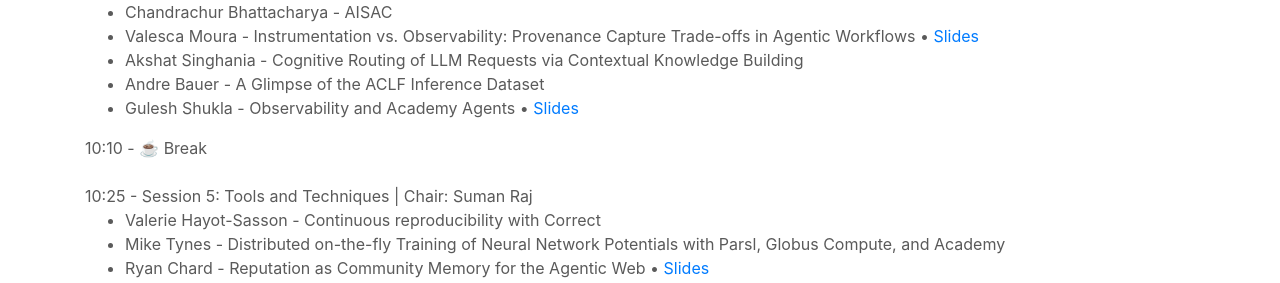
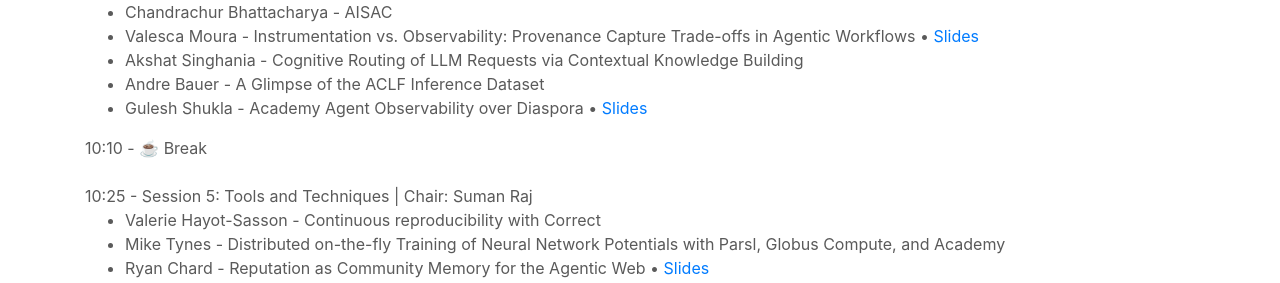
Before and after one commit to Parsl/parsl.github.io, a Jekyll site: the page built from parslfest/apex2026.html, in a window 1280 px wide and 900 px high, scrolled down 1572 px. Shown: the part 162-445 px from the top of the window. Built offline with Jekyll 4.4.1, drawn with Linux system fonts in a browser that asks for light colours.

Commit message:
update Gulesh talk topic

```diff
--- a/parslfest/apex2026.html
+++ b/parslfest/apex2026.html
@@ -116,7 +116,7 @@ title: APeX Summit 2026 - Academy, Parsl, Globus Compute
 <li>Valesca Moura - Instrumentation vs. Observability: Provenance Capture Trade-offs in Agentic Workflows  • <a href="2026/moura-provenance.pdf" target="_blank">Slides</a></li>
 <li>Akshat Singhania - Cognitive Routing of LLM Requests via Contextual Knowledge Building  </li>
 <li>Andre Bauer - A Glimpse of the ACLF Inference Dataset</li>
-<li>Gulesh Shukla - Observability and Academy Agents  • <a href="2026/shukla-diaspora.pdf" target="_blank">Slides</a>  </li>
+<li>Gulesh Shukla - Academy Agent Observability over Diaspora  • <a href="2026/shukla-diaspora.pdf" target="_blank">Slides</a>  </li>
 </ul>
 
 10:10 - ☕️ Break  <br /><br />
```
